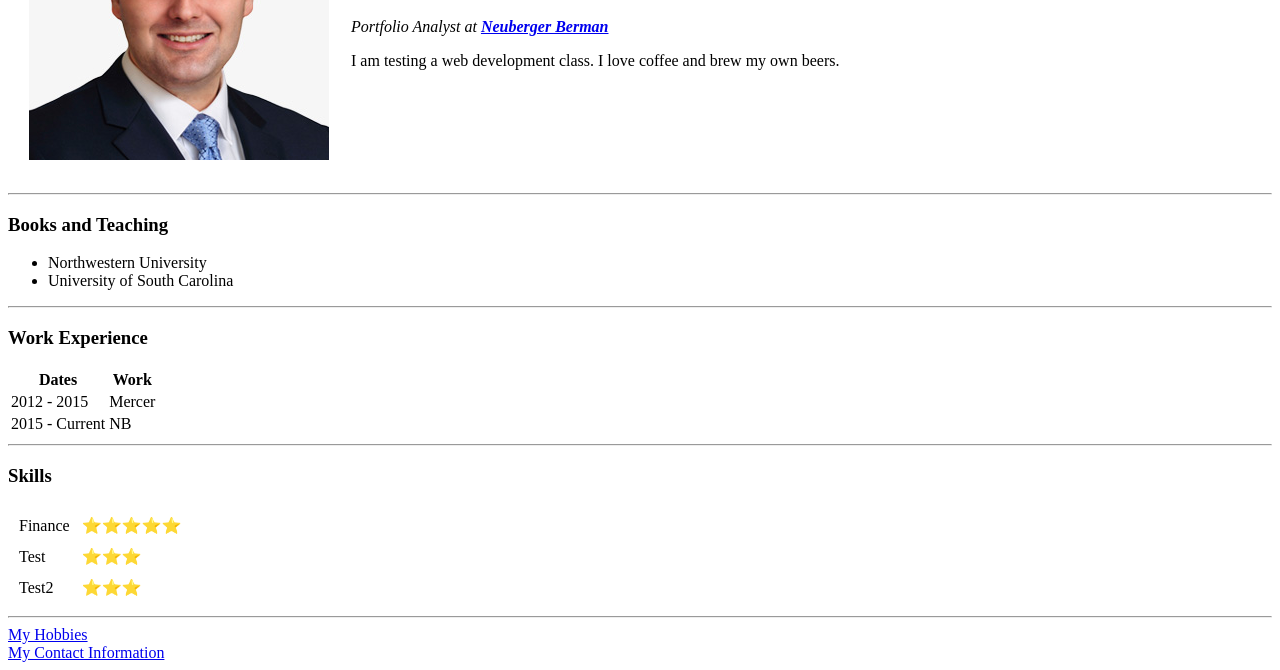
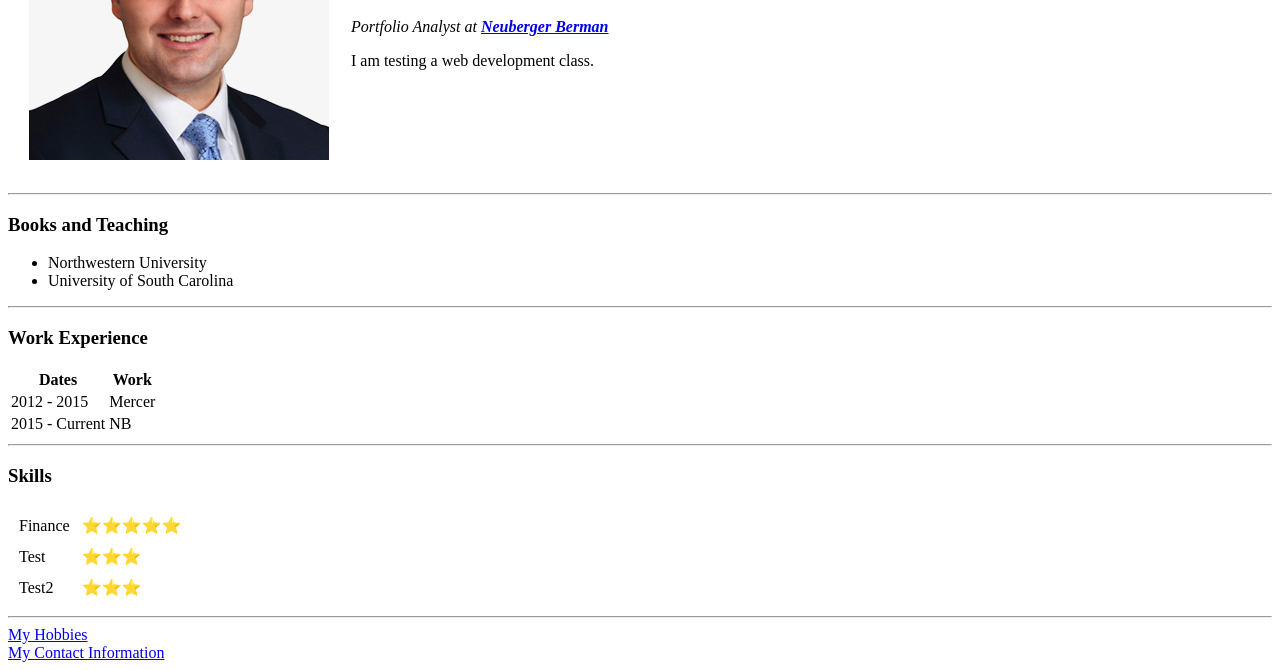
Before and after one commit to tgile512/cv, a plain HTML site: page index.html in a window 1280 px wide. Shown: the part 169-839 px from the top of the page. Drawn offline with Linux system fonts and the light colour scheme.

Commit message:
Update index.html

```diff
--- a/index.html
+++ b/index.html
@@ -16,7 +16,7 @@
                 <h1>Tyler Gile</h1>
                 <p><em>Portfolio Analyst at <strong> <a href="https://www.nb.com/en/global/home" target="_blank"
                                 rel="noopener noreferrer">Neuberger Berman</a> </strong> </em> </p>
-                <p>I am testing a web development class. I love coffee and brew my own beers.</p>
+                <p>I am testing a web development class.</p>
             </td>
         </tr>
     </table>
```
